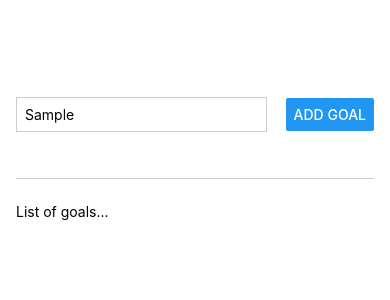
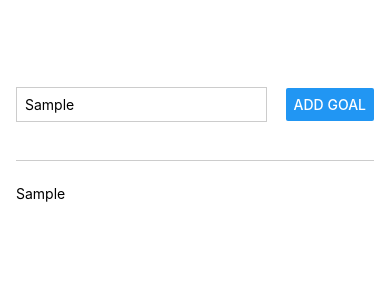
Before and after one commit to mynameisgenesis/goals-app, a React Native app: screen / in a window 390 px wide. Both pictures are taken after typing "Sample" into the empty fields and a click on the button "ADD GOAL". Shown: the top 300 px of the page. Built offline with nearby package versions, Linux system fonts and the light colour scheme.

Commit message:
Add goal list and functionality

```diff
--- a/App.js
+++ b/App.js
@@ -3,13 +3,17 @@
 
 export default function App() {
   const [enteredGoalText, setEnteredGoalText] = useState('');
+  const [courseGoals, setCourseGoals] = useState([]);
 
   function goalInputHandler(enteredText) {
     setEnteredGoalText(enteredText);
   }
 
   function addGoalHandler() {
-    console.log(enteredGoalText);
+    setCourseGoals((currentCourseGoals) => [
+      ...currentCourseGoals,
+      enteredGoalText,
+    ]);
   }
 
   return (
@@ -23,7 +27,9 @@
         <Button title="Add Goal" onPress={addGoalHandler} />
       </View>
       <View style={styles.goalsContainer}>
-        <Text>List of goals...</Text>
+        {courseGoals.map((goal) => (
+          <Text key={goal}>{goal}</Text>
+        ))}
       </View>
     </View>
   );
@@ -52,6 +58,6 @@
     padding: 8,
   },
   goalsContainer: {
-    flex: 5,
+    flex: 6,
   },
 });
```
